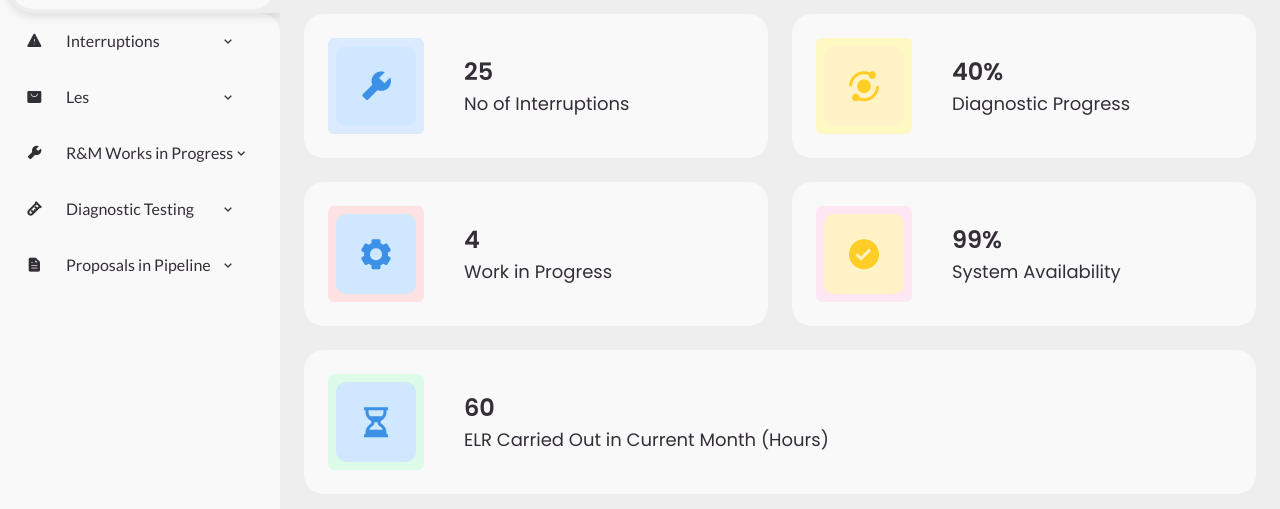
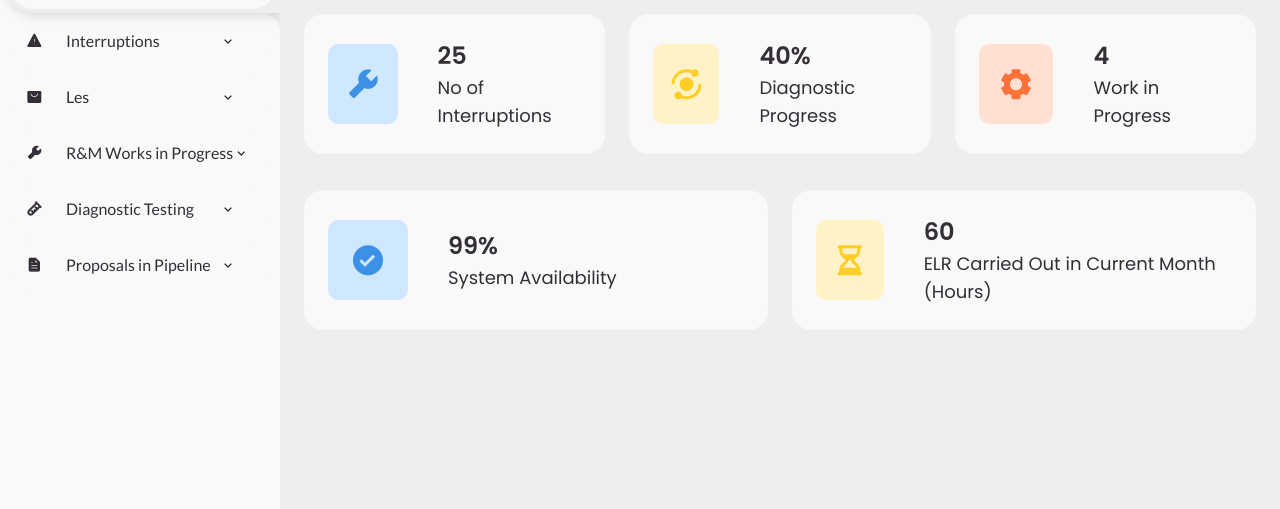
Before and after one commit to Juiliware30/MSEB_WEB, a plain HTML site: page index.html in a window 1280 px wide. Shown: the part 167-676 px from the top of the page. Drawn offline with nearby package versions, Linux system fonts and the light colour scheme.

Commit message:
Add files via upload

```diff
--- a/index.html
+++ b/index.html
@@ -167,62 +167,44 @@
 
             <!-- BOX INFO WITH NUMBER COUNT-UP ANIMATION -->
 
-<!-- BOX INFO WITH LIGHT COLOR AND ICONS -->
-<ul class="box-info grid grid-cols-2 sm:grid-cols-2 md:grid-cols-2 lg:grid-cols-2 gap-4 sm:gap-6">
-    <!-- 1st Row, Light Blue -->
-    <li class="flex items-center col-span-2 sm:col-span-1 lg:col-span-1">
-        <span class="bg-blue-100 p-2 sm:p-3 rounded">
-            <i class='bx bxs-wrench text-blue-600 text-3xl sm:text-4xl md:text-5xl lg:text-6xl'></i> <!-- Light Blue Icon -->
-        </span>
-        <span class="text ml-2 sm:ml-4">
-            <h3 id="interruptions" class="text-lg sm:text-xl md:text-2xl lg:text-3xl font-bold">0</h3>
-            <p class="text-xs sm:text-sm md:text-base lg:text-lg">No of Interruptions</p>
+<!-- BOX INFO WITH NUMBER COUNT-UP ANIMATION -->
+<ul class="box-info grid grid-cols-2 sm:grid-cols-2 lg:grid-cols-3 gap-6">
+    <li class="flex items-center">
+        <i class='bx bxs-wrench text-4xl sm:text-5xl lg:text-6xl'></i> <!-- Icon for No of Interruptions -->
+        <span class="text ml-4">
+            <h3 id="interruptions" class="text-xl sm:text-2xl lg:text-3xl font-bold">0</h3>
+            <p class="text-sm sm:text-base lg:text-lg">No of Interruptions</p>
         </span>
     </li>
-    <!-- 1st Row, Light Yellow -->
-    <li class="flex items-center col-span-2 sm:col-span-1 lg:col-span-1">
-        <span class="bg-yellow-100 p-2 sm:p-3 rounded">
-            <i class='bx bxs-analyse text-yellow-600 text-3xl sm:text-4xl md:text-5xl lg:text-6xl'></i> <!-- Light Yellow Icon -->
+    <li class="flex items-center">
+        <i class='bx bxs-analyse text-4xl sm:text-5xl lg:text-6xl'></i> <!-- Icon for Diagnostic Progress -->
+        <span class="text ml-4">
+            <h3 id="diagnosticProgress" class="text-xl sm:text-2xl lg:text-3xl font-bold">0%</h3>
+            <p class="text-sm sm:text-base lg:text-lg">Diagnostic Progress</p>
         </span>
-        <span class="text ml-2 sm:ml-4">
-            <h3 id="diagnosticProgress" class="text-lg sm:text-xl md:text-2xl lg:text-3xl font-bold">0%</h3>
-            <p class="text-xs sm:text-sm md:text-base lg:text-lg">Diagnostic Progress</p>
+    </li>
+    <li class="flex items-center lg:col-span-1">
+        <i class='bx bxs-cog text-4xl sm:text-5xl lg:text-6xl'></i> <!-- Icon for Work in Progress -->
+        <span class="text ml-4">
+            <h3 id="workInProgress" class="text-xl sm:text-2xl lg:text-3xl font-bold">0</h3>
+            <p class="text-sm sm:text-base lg:text-lg">Work in Progress</p>
         </span>
     </li>
 </ul>
 
-<ul class="box-info grid grid-cols-2 sm:grid-cols-2 md:grid-cols-2 lg:grid-cols-2 gap-4 sm:gap-6 mt-4 sm:mt-6">
-    <!-- 2nd Row, Light Red -->
-    <li class="flex items-center col-span-2 sm:col-span-1 lg:col-span-1">
-        <span class="bg-red-100 p-2 sm:p-3 rounded">
-            <i class='bx bxs-cog text-red-600 text-3xl sm:text-4xl md:text-5xl lg:text-6xl'></i> <!-- Light Red Icon -->
-        </span>
-        <span class="text ml-2 sm:ml-4">
-            <h3 id="workInProgress" class="text-lg sm:text-xl md:text-2xl lg:text-3xl font-bold">0</h3>
-            <p class="text-xs sm:text-sm md:text-base lg:text-lg">Work in Progress</p>
+<ul class="box-info grid grid-cols-2 sm:grid-cols-2 lg:grid-cols-2 gap-6 mt-6">
+    <li class="flex items-center">
+        <i class='bx bxs-check-circle text-4xl sm:text-5xl lg:text-6xl'></i> <!-- Icon for System Availability -->
+        <span class="text ml-4">
+            <h3 id="systemAvailability" class="text-xl sm:text-2xl lg:text-3xl font-bold">0%</h3>
+            <p class="text-sm sm:text-base lg:text-lg">System Availability</p>
         </span>
     </li>
-    <!-- 2nd Row, Light Pink -->
-    <li class="flex items-center col-span-2 sm:col-span-1 lg:col-span-1">
-        <span class="bg-pink-100 p-2 sm:p-3 rounded">
-            <i class='bx bxs-check-circle text-pink-600 text-3xl sm:text-4xl md:text-5xl lg:text-6xl'></i> <!-- Light Pink Icon -->
-        </span>
-        <span class="text ml-2 sm:ml-4">
-            <h3 id="systemAvailability" class="text-lg sm:text-xl md:text-2xl lg:text-3xl font-bold">0%</h3>
-            <p class="text-xs sm:text-sm md:text-base lg:text-lg">System Availability</p>
-        </span>
-    </li>
-</ul>
-
-<ul class="box-info grid grid-cols-2 sm:grid-cols-2 md:grid-cols-2 lg:grid-cols-2 gap-4 sm:gap-6 mt-4 sm:mt-6">
-    <!-- 3rd Row, Light Green -->
-    <li class="flex items-center col-span-2 sm:col-span-1 lg:col-span-1">
-        <span class="bg-green-100 p-2 sm:p-3 rounded">
-            <i class='bx bxs-hourglass text-green-600 text-3xl sm:text-4xl md:text-5xl lg:text-6xl'></i> <!-- Light Green Icon -->
-        </span>
-        <span class="text ml-2 sm:ml-4">
-            <h3 id="elr" class="text-lg sm:text-xl md:text-2xl lg:text-3xl font-bold">0</h3>
-            <p class="text-xs sm:text-sm md:text-base lg:text-lg">ELR Carried Out in Current Month (Hours)</p>
+    <li class="flex items-center">
+        <i class='bx bxs-hourglass text-4xl sm:text-5xl lg:text-6xl'></i> <!-- Icon for ELR Carried Out -->
+        <span class="text ml-4">
+            <h3 id="elr" class="text-xl sm:text-2xl lg:text-3xl font-bold">0</h3>
+            <p class="text-sm sm:text-base lg:text-lg">ELR Carried Out in Current Month (Hours)</p>
         </span>
     </li>
 </ul>
```
